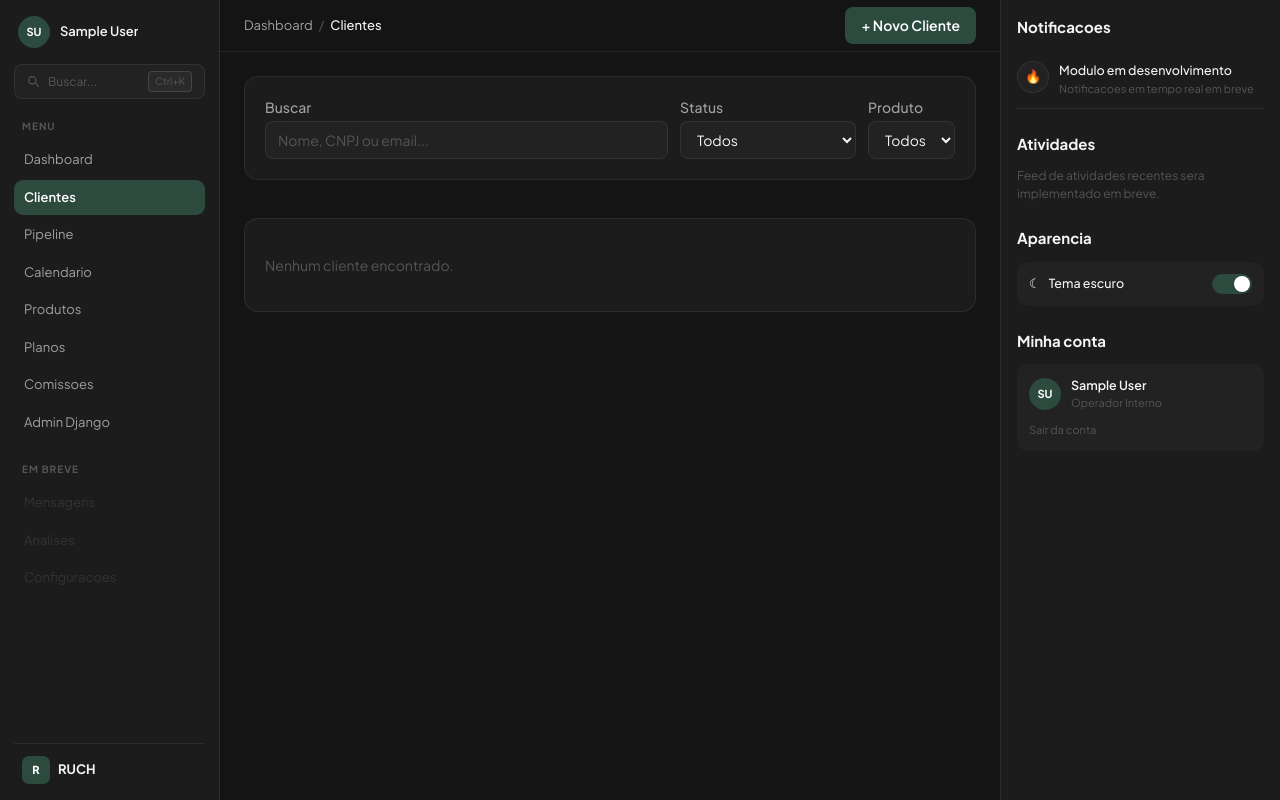
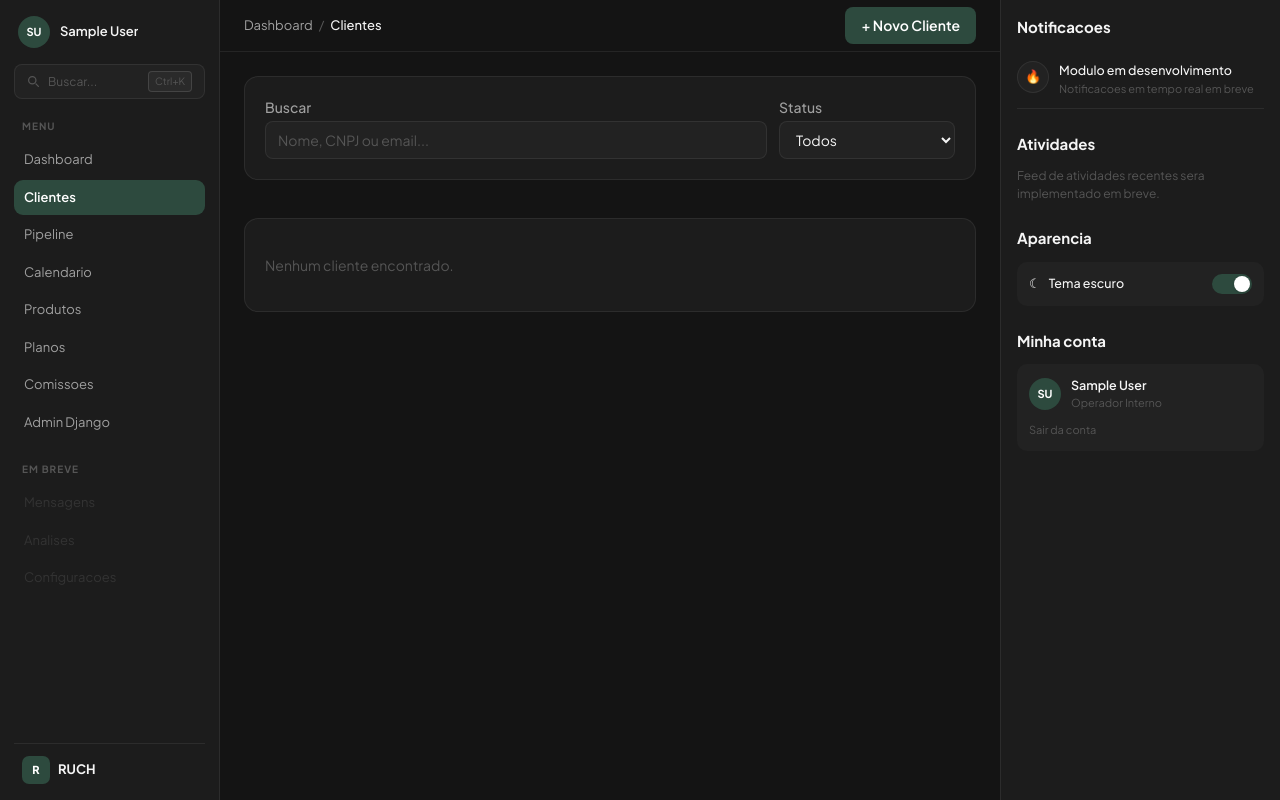
Before and after one commit to Wilkerson/Prometheus, a Django app: page /clientes/ in a window 1280 px wide. Run offline with Django 5.2, Linux system fonts and the light colour scheme; the visitor is signed in with stand-in values (Sample User, id 1); data that the repository does not hold is empty; style sheets or scripts are compiled from the project's sources; parts of the project's set-up code (start-up, migrations or seed data) failed here and were passed over; some libraries are stand-ins or nearby versions.

Commit message:
Remove referencias a produto_interesse dos templates
Substitui coluna/filtro de Produto por Planos em: listagem de
clientes (remove filtro, coluna mostra contagem), tabela, detalhe
(lista nomes dos planos), pipeline e dashboard. Zero referencia
restante a produto_interesse/get_produto_interesse_display.

Co-Authored-By: Claude Opus 4.6 (1M context) <noreply@anthropic.com>

```diff
--- a/templates/clientes/_table.html
+++ b/templates/clientes/_table.html
@@ -6,7 +6,7 @@
         <th class="pb-3 font-medium">Nome</th>
         <th class="pb-3 font-medium">CNPJ</th>
         <th class="pb-3 font-medium">Parceiro</th>
-        <th class="pb-3 font-medium">Produto</th>
+        <th class="pb-3 font-medium">Planos</th>
         <th class="pb-3 font-medium">Status</th>
         <th class="pb-3 font-medium">Data</th>
       </tr>
@@ -17,7 +17,7 @@
         <td class="py-3 font-medium text-t1">{{ cliente.nome }}</td>
         <td class="py-3 text-t2">{{ cliente.cnpj }}</td>
         <td class="py-3 text-t2">{{ cliente.parceiro.nome_entidade }}</td>
-        <td class="py-3 text-t2">{{ cliente.get_produto_interesse_display }}</td>
+        <td class="py-3 text-t2">{{ cliente.planos.count }} plano{{ cliente.planos.count|pluralize }}</td>
         <td class="py-3"><span class="badge-{{ cliente.status }}">{{ cliente.get_status_display }}</span></td>
         <td class="py-3 text-t3">{{ cliente.criado_em|date:"d/m/Y H:i" }}</td>
       </tr>
--- a/templates/clientes/list.html
+++ b/templates/clientes/list.html
@@ -35,19 +35,6 @@
         {% endfor %}
       </select>
     </div>
-    <div>
-      <label class="label">Produto</label>
-      <select name="produto" class="input"
-              hx-get="{% url 'web:clientes' %}"
-              hx-target="#clientes-table"
-              hx-include="[name='q'],[name='status']"
-              hx-push-url="true">
-        <option value="">Todos</option>
-        {% for value, label in produto_choices %}
-        <option value="{{ value }}" {% if current_produto == value %}selected{% endif %}>{{ label }}</option>
-        {% endfor %}
-      </select>
-    </div>
   </div>
 </div>
 
--- a/templates/clientes/pipeline.html
+++ b/templates/clientes/pipeline.html
@@ -18,7 +18,7 @@
            class="block card !p-3 hover:border-bdr2 transition-all no-underline">
           <div class="text-[13px] font-medium text-t1 truncate">{{ cliente.nome }}</div>
           <div class="text-[11px] text-t2 mt-1">{{ cliente.parceiro.nome_entidade }}</div>
-          <div class="text-[11px] text-t3 mt-1">{{ cliente.get_produto_interesse_display }}</div>
+          <div class="text-[11px] text-t3 mt-1">{{ cliente.planos.count }} plano{{ cliente.planos.count|pluralize }}</div>
           <div class="text-[11px] text-t3 mt-0.5">{{ cliente.criado_em|date:"d/m/Y" }}</div>
         </a>
         {% empty %}
--- a/templates/dashboard/index.html
+++ b/templates/dashboard/index.html
@@ -107,7 +107,7 @@
       <thead>
         <tr class="text-left">
           <th class="text-[11px] font-semibold text-t3 uppercase tracking-wider pb-2.5 border-b border-bdr">Nome</th>
-          <th class="text-[11px] font-semibold text-t3 uppercase tracking-wider pb-2.5 border-b border-bdr">Produto</th>
+          <th class="text-[11px] font-semibold text-t3 uppercase tracking-wider pb-2.5 border-b border-bdr">Planos</th>
           <th class="text-[11px] font-semibold text-t3 uppercase tracking-wider pb-2.5 border-b border-bdr">Parceiro</th>
           <th class="text-[11px] font-semibold text-t3 uppercase tracking-wider pb-2.5 border-b border-bdr">Status</th>
           <th class="text-[11px] font-semibold text-t3 uppercase tracking-wider pb-2.5 border-b border-bdr">Data</th>
@@ -125,7 +125,7 @@
               </div>
             </div>
           </td>
-          <td class="py-2.5 border-b border-bdr text-t2">{{ cliente.get_produto_interesse_display }}</td>
+          <td class="py-2.5 border-b border-bdr text-t2">{{ cliente.planos.count }} plano{{ cliente.planos.count|pluralize }}</td>
           <td class="py-2.5 border-b border-bdr text-t2">{{ cliente.parceiro.nome_entidade }}</td>
           <td class="py-2.5 border-b border-bdr"><span class="badge-{{ cliente.status }}">{{ cliente.get_status_display }}</span></td>
           <td class="py-2.5 border-b border-bdr text-t3 text-[12px]">{{ cliente.criado_em|date:"d/m/Y" }}</td>
```
Also changed, not shown: templates/clientes/_detail_content.html (+8 -2 lines).
